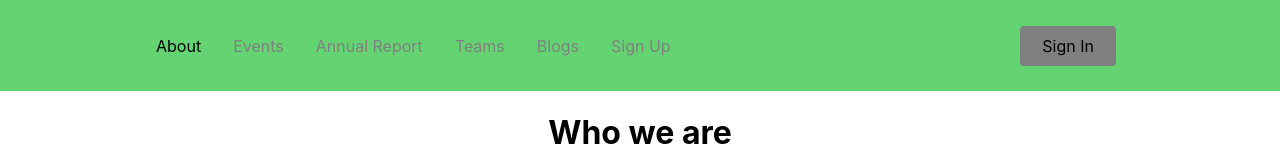
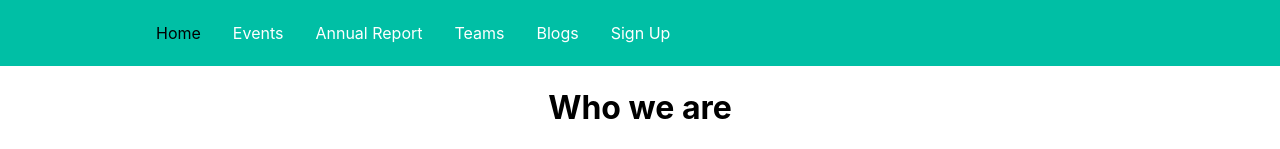
Before and after one commit to felicityy-li/TriHacks, a React (Create React App) app in the folder frontend/: page / in a window 1280 px wide. Shown: the top 149 px of the page. Built offline with nearby package versions, Linux system fonts and the light colour scheme.

Commit message:
fix: nav bar styling

```diff
--- a/frontend/src/components/Navbar.js
+++ b/frontend/src/components/Navbar.js
@@ -16,7 +16,7 @@ export default function Navbar() {
 
         <NavMenu>
           <NavLink to="/" activeStyle>
-            About
+            Home
           </NavLink>
           <NavLink to="/events" activeStyle>
             Events
@@ -36,9 +36,6 @@ export default function Navbar() {
           {/* Second Nav */}
           {/* <NavBtnLink to='/sign-in'>Sign In</NavBtnLink> */}
         </NavMenu>
-        <NavBtn>
-          <NavBtnLink to="/signin">Sign In</NavBtnLink>
-        </NavBtn>
       </Nav>
     </>
   );
--- a/frontend/src/components/NavbarElements.js
+++ b/frontend/src/components/NavbarElements.js
@@ -3,8 +3,8 @@ import { NavLink as Link } from 'react-router-dom';
 import styled from 'styled-components';
 
 export const Nav = styled.nav`
-background: #63D471;
-height: 85px;
+background: #00BFA5;
+height: 60px;
 display: flex;
 justify-content: space-between;
 padding: 0.2rem calc((100vw - 1000px) / 2);
@@ -14,7 +14,7 @@ z-index: 12;
 `;
 
 export const NavLink = styled(Link)`
-color: #808080;
+color: #FFFFFF;
 display: flex;
 align-items: center;
 text-decoration: none;
@@ -28,7 +28,7 @@ cursor: pointer;
 
 export const Bars = styled(FaBars)`
 display: none;
-color: #808080;
+color: #04877c;
 @media screen and (max-width: 768px) {
 	display: block;
 	position: absolute;
```
